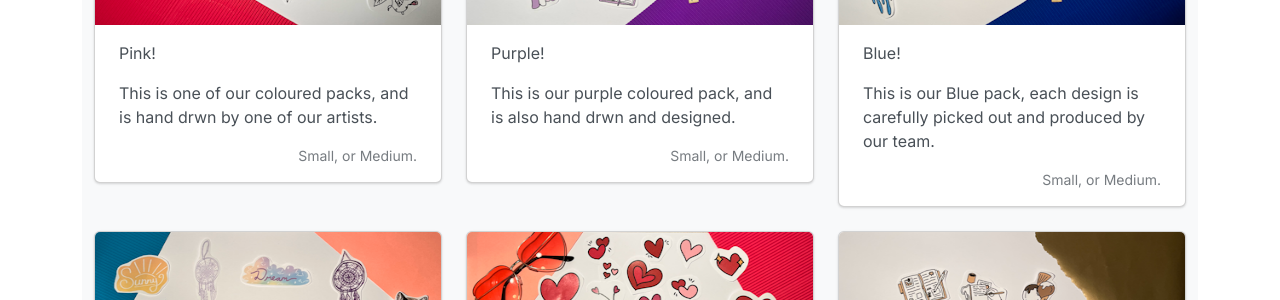
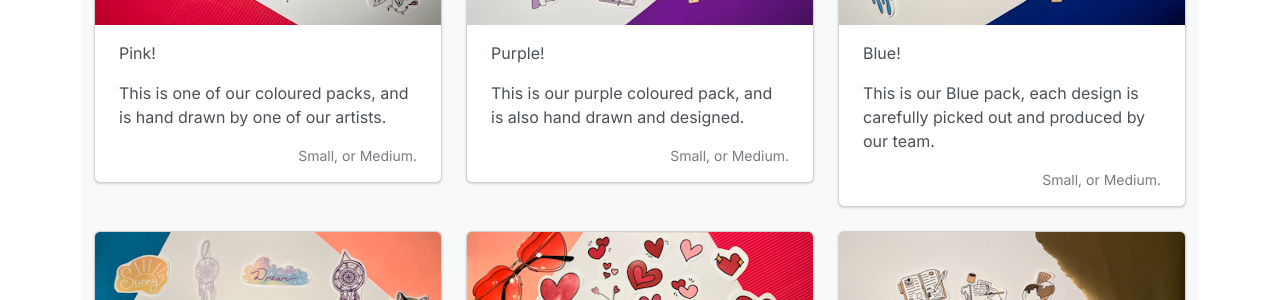
Before and after one commit to NatashaCELloyd/NatashaCELloyd.github.io, a Jekyll site: the page built from Stickers.md, in a window 1280 px wide. Shown: the part 420-720 px from the top of the page. Built offline with Jekyll 4.4.1, drawn with Linux system fonts in a browser that asks for light colours.

Commit message:
Update Stickers.md

```diff
--- a/Stickers.md
+++ b/Stickers.md
@@ -12,7 +12,7 @@ title: Stickers - small-£3 medium-£4 large-£5
                 <img class="card-img-top" style="height:225px;width:100%;display:block;" src='{{ "/assets/pics/IMG_0316.png" | relative_url }}' />
                 <div class="card-body">
                 <p class="card-text">Pink! </p>
-                  <p class="card-text">This is one of our coloured packs, and is hand drwn by one of our artists.</p>
+                  <p class="card-text">This is one of our coloured packs, and is hand drawn by one of our artists.</p>
                   <div class="d-flex justify-content-between align-items-center">
                     <div class="btn-group">
 
@@ -27,7 +27,7 @@ title: Stickers - small-£3 medium-£4 large-£5
                 <img class="card-img-top" style="height:225px;width:100%;display:block;" src='{{ "/assets/pics/IMG_0318.png" | relative_url }}' />
                 <div class="card-body">
                 <p class="card-text">Purple! </p>
-                  <p class="card-text">This is our purple coloured pack, and is also hand drwn and designed.</p>
+                  <p class="card-text">This is our purple coloured pack, and is also hand drawn and designed.</p>
                   <div class="d-flex justify-content-between align-items-center">
                     <div class="btn-group">
 
```
